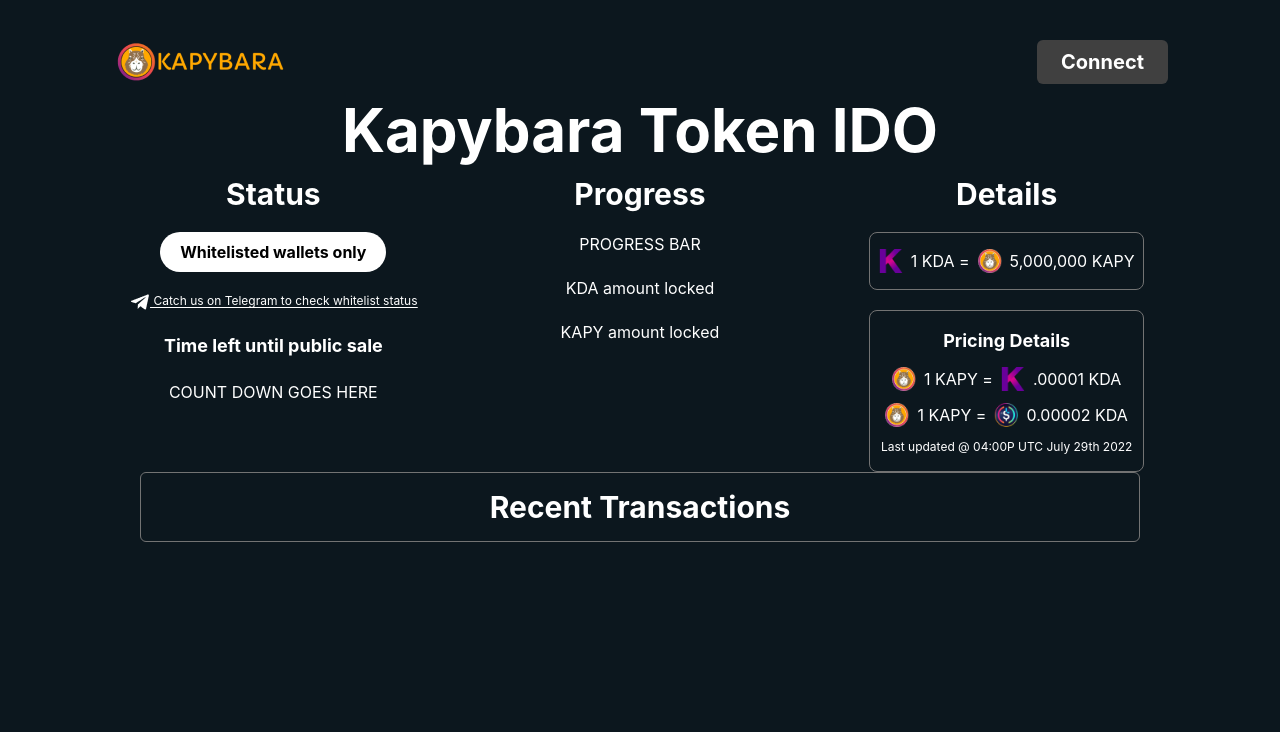
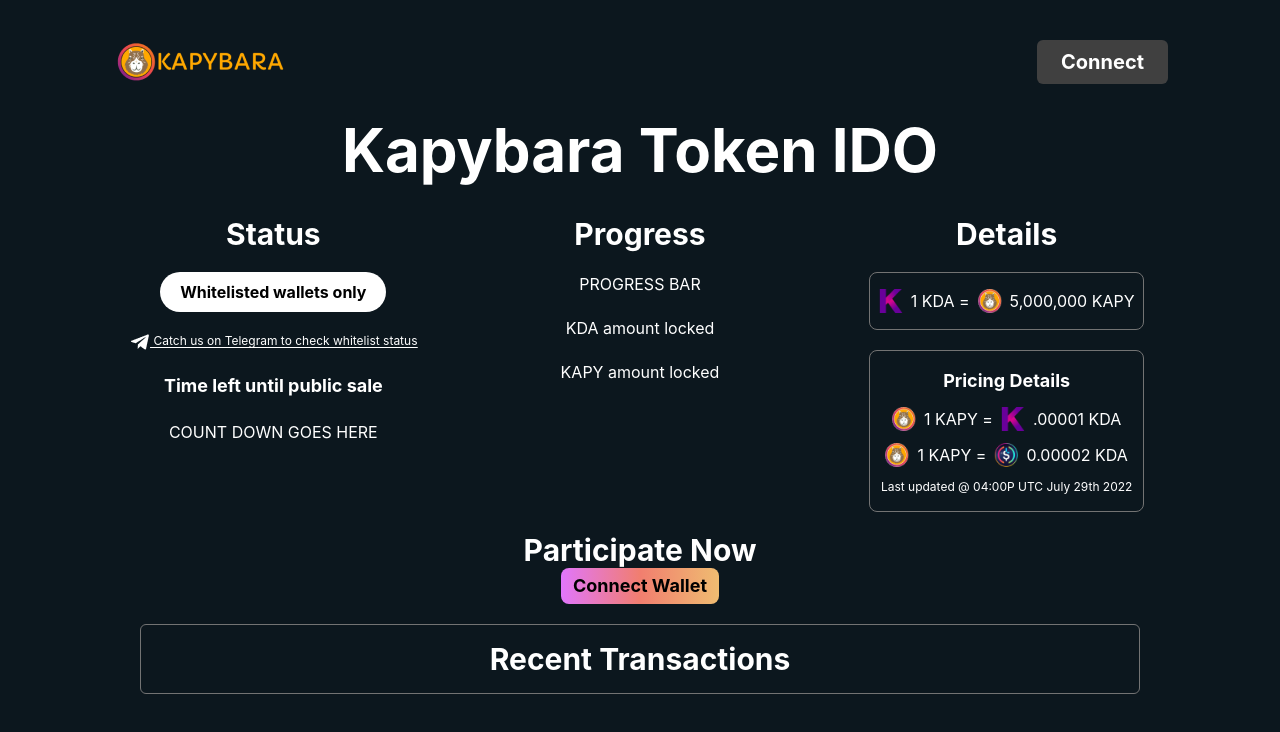
Before and after one commit to mpenajoia/kapy, a React (Create React App) app: page / in a window 1280 px wide. Shown: the top 732 px of the page. Built offline with nearby package versions, Linux system fonts and the light colour scheme; the HTML template or start-up script is replaced by a standard one.

Commit message:
Participate Comp

```diff
--- a/src/App.jsx
+++ b/src/App.jsx
@@ -1,4 +1,5 @@
 import Content from "./components/Content";
+import Participate from "./components/Participate";
 import Recent from "./components/Recent";
 import TopBar from "./components/TopBar";
 
@@ -6,10 +7,11 @@ import TopBar from "./components/TopBar";
 
 function App() {
   return (
-    <div className="w-full flex flex-col items-center">
+    <div className="w-full flex flex-col items-center gap-5 mb-20">
       <TopBar />
       <h1 className="text-6xl font-bold my-4">Kapybara Token IDO</h1>
       <Content />
+      <Participate />
       <div className="w-[1000px] flex flex-col items-center">
         <Recent />
       </div>
--- /dev/null
+++ b/src/components/Participate.jsx
@@ -0,0 +1,17 @@
+import React from 'react'
+
+function Participate() {
+  return (
+    <div className='flex flex-col items-center'>
+        <h2 className='font-bold text-3xl'>Participate Now</h2>
+        <div>
+
+            {/* ternary here */}
+            <button className='bg-gradient-to-r from-[#E176FC] via-[#F17E6F] to-[#EFBC71] text-black font-bold text-lg rounded-lg px-3 py-1'>Connect Wallet</button>
+
+        </div>
+    </div>
+  )
+}
+
+export default Participate
--- a/src/components/TopBar.jsx
+++ b/src/components/TopBar.jsx
@@ -10,7 +10,12 @@ function TopBar() {
   return (
     <div className='flex justify-between w-full items-center px-28 mt-10'>
         <img src={logo} alt="Kapybara Logo" />
-        <button onClick={handleConnect} className='px-6 py-2 bg-neutral-700 rounded-md text-xl font-bold'>Connect</button>
+        <div className='flex gap-3'>
+            {/* ternary here
+            <div>Wallet addy</div> */}
+            <button onClick={handleConnect} className='px-6 py-2 bg-neutral-700 rounded-md text-xl font-bold'>Connect</button>
+
+        </div>
     </div>
   )
 }
```
